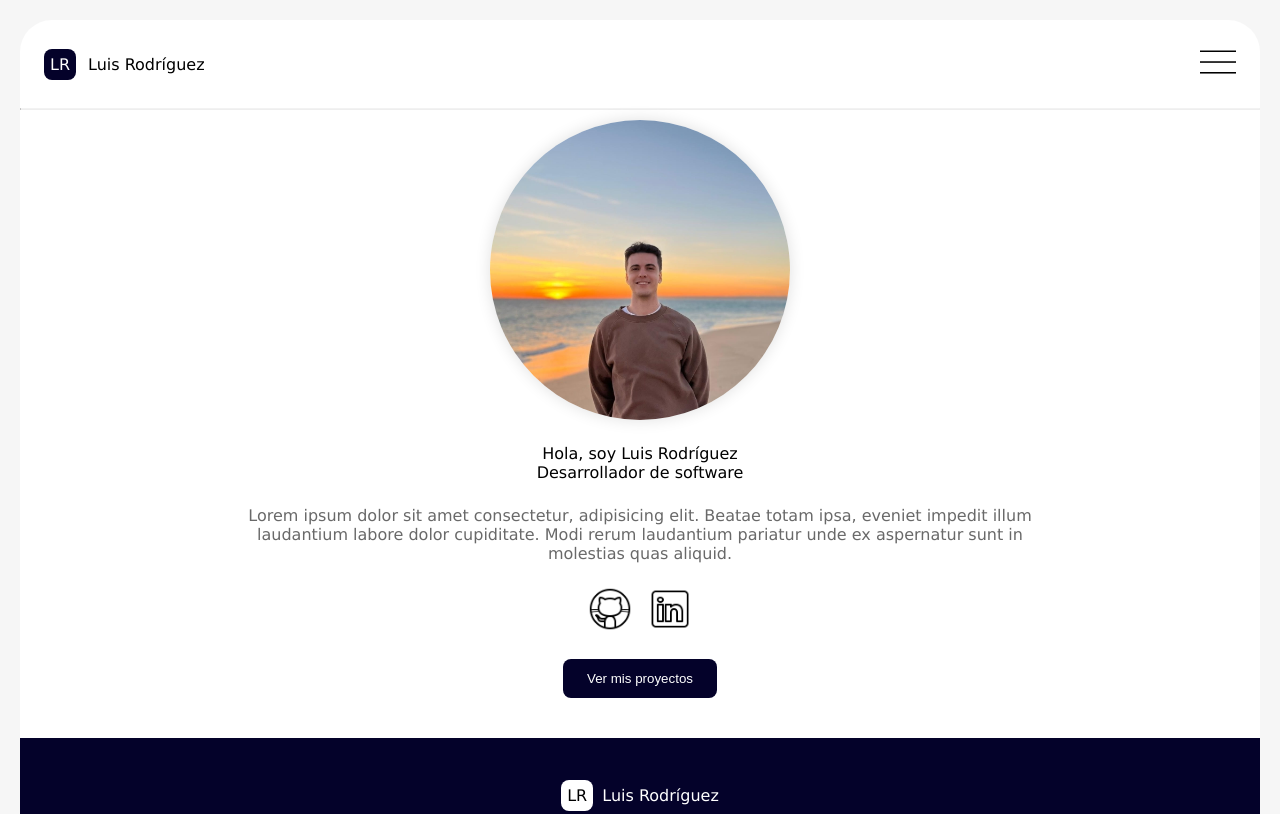
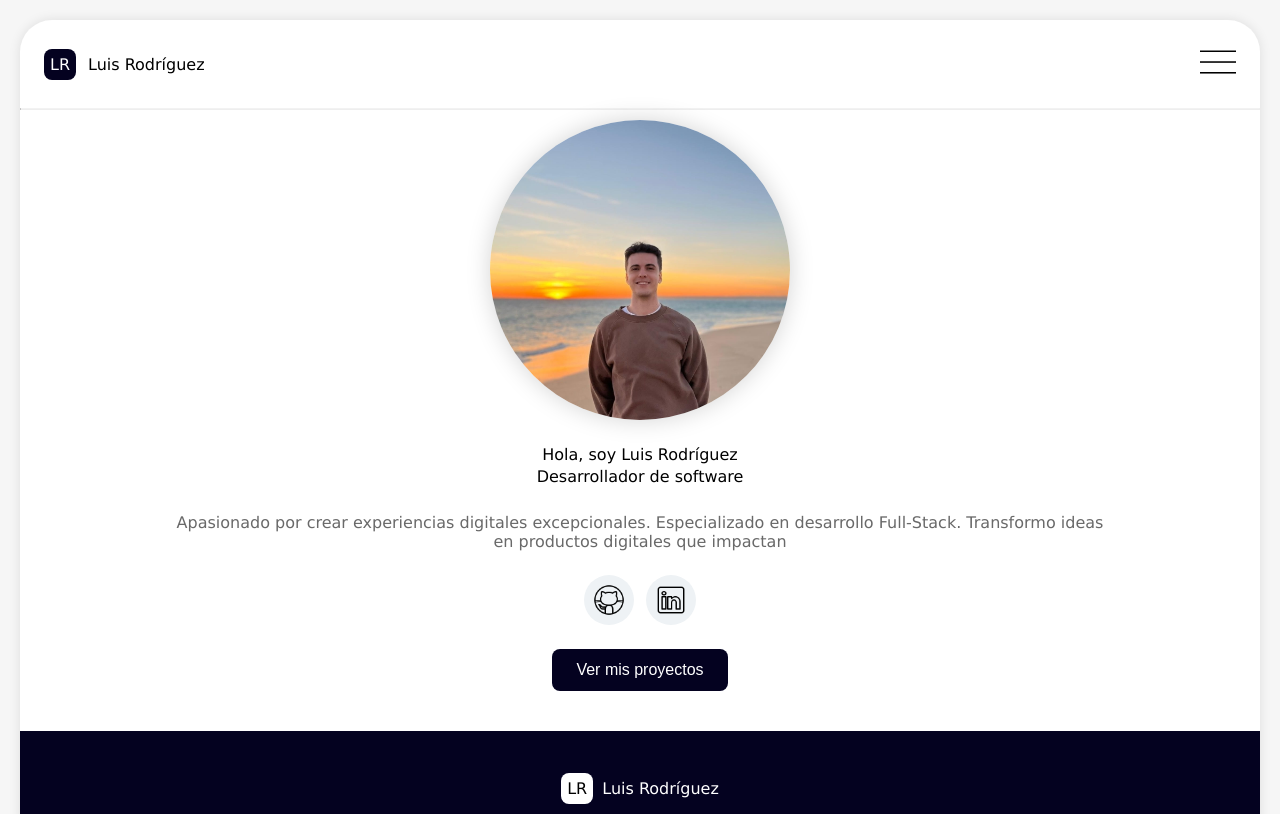
Before and after one commit to SoYuDev/portfolio, a website built with Vite: page index.html in a window 1280 px wide. Shown: the top 814 px of the page. Built offline with nearby package versions, Linux system fonts and the light colour scheme.

Commit message:
feat: add constants in styles.css

```diff
--- a/index.html
+++ b/index.html
@@ -43,10 +43,9 @@
 
             <div class="user-description">
               <p>
-                Lorem ipsum dolor sit amet consectetur, adipisicing elit. Beatae
-                totam ipsa, eveniet impedit illum laudantium labore dolor
-                cupiditate. Modi rerum laudantium pariatur unde ex aspernatur
-                sunt in molestias quas aliquid.
+                Apasionado por crear experiencias digitales excepcionales.
+                Especializado en desarrollo Full-Stack. Transformo ideas en
+                productos digitales que impactan
               </p>
             </div>
 
--- a/src/style.css
+++ b/src/style.css
@@ -1,3 +1,8 @@
+:root {
+  --bg-color: #f6f6f6;
+  --primary-dark: rgb(4, 2, 32);
+}
+
 * {
   margin: 0;
   padding: 0;
@@ -5,7 +10,7 @@
 }
 
 body {
-  background-color: #f6f6f6;
+  background-color: var(--bg-color);
   padding: 20px;
   font-family: Verdana, Geneva, Tahoma, sans-serif;
 }
@@ -13,6 +18,7 @@ body {
 .container {
   background-color: white;
   border-radius: 32px;
+  box-shadow: 0 0 12px rgba(0, 0, 0, 0.1);
 }
 
 .inner-container {
@@ -38,7 +44,7 @@ nav {
 }
 
 .user-initials {
-  background-color: rgb(4, 2, 42);
+  background-color: var(--primary-dark);
   color: white;
   padding: 6px;
   border-radius: 8px;
@@ -51,11 +57,16 @@ hr {
 .btn-menu {
   background: none;
   border: none;
+  cursor: pointer;
   transition: transform 0.3 ease;
 }
 
 .btn-menu img {
   width: 36px;
+}
+
+.btn-menu:hover {
+  transform: scale(1.1);
 }
 
 .hero-section {
@@ -71,32 +82,51 @@ hr {
   border-radius: 50%;
   aspect-ratio: 1/1;
   object-fit: cover;
-  box-shadow: 0px 0px 16px rgb(224, 224, 224);
+  box-shadow: 0px 0px 24px rgb(212, 212, 212);
+}
+
+.user-title {
+  line-height: 1.4;
 }
 
 .user-description {
-  width: 65%;
+  width: 75%;
   color: rgb(105, 105, 105);
 }
 
+.user-links {
+  display: flex;
+  gap: 12px;
+  justify-content: center;
+  align-items: center;
+}
+
 .user-links a {
+  display: flex;
+  justify-content: center;
+  align-items: center;
+  width: 50px;
+  height: 50px;
+  background-color: rgb(238, 242, 245);
+  border-radius: 50%;
   text-decoration: none;
+  transition: all 0.3s ease;
 }
 
 .user-links img {
-  width: 44px;
-  margin: 0 5px;
-  transition: transform 0.3 ease;
+  width: 65%;
 }
 
-.user-links img:hover, .btn-menu img:hover {
+.user-links a:hover {
   transform: translateY(-3px);
+  box-shadow: 0 0 12px rgba(0, 0, 0, 0.2);
 }
 
 .btn-projects {
+  font-size: 1rem;
   border-radius: 8px;
   color: white;
-  background-color: rgb(4, 2, 42);
+  background-color: var(--primary-dark);
   border: none;
   padding: 12px 24px;
   cursor: pointer;
@@ -112,7 +142,7 @@ hr {
 footer {
   margin-top: 30px;
   width: 100%;
-  background-color: rgb(4, 2, 42);
+  background-color: var(--primary-dark);
   color: white;
   border-radius: 0px 0px 32px 32px;
   padding: 24px;
@@ -140,5 +170,5 @@ h4 {
 }
 
 .footer-desc {
-  width: 65%;
+  width: 75%;
 }
```
